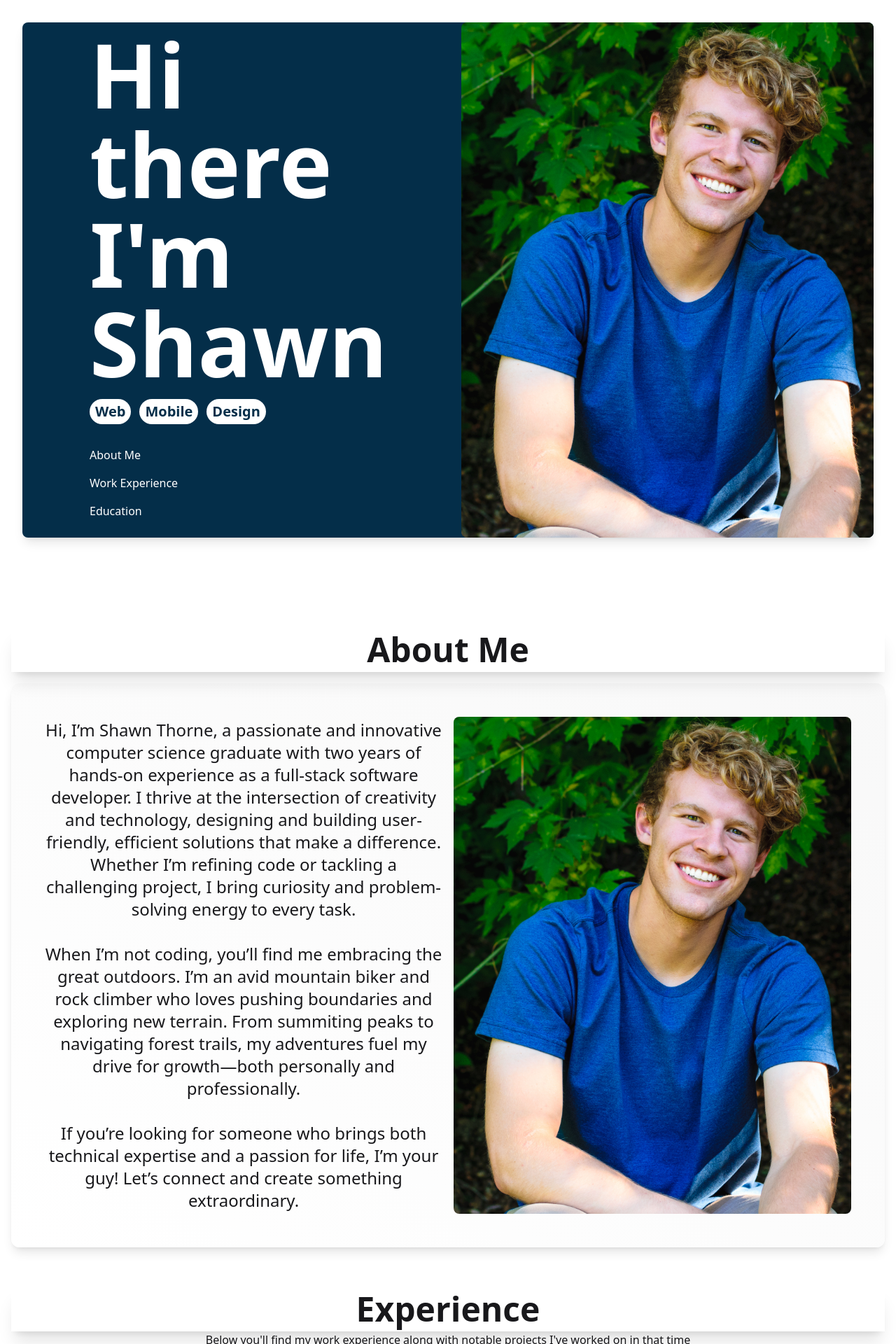
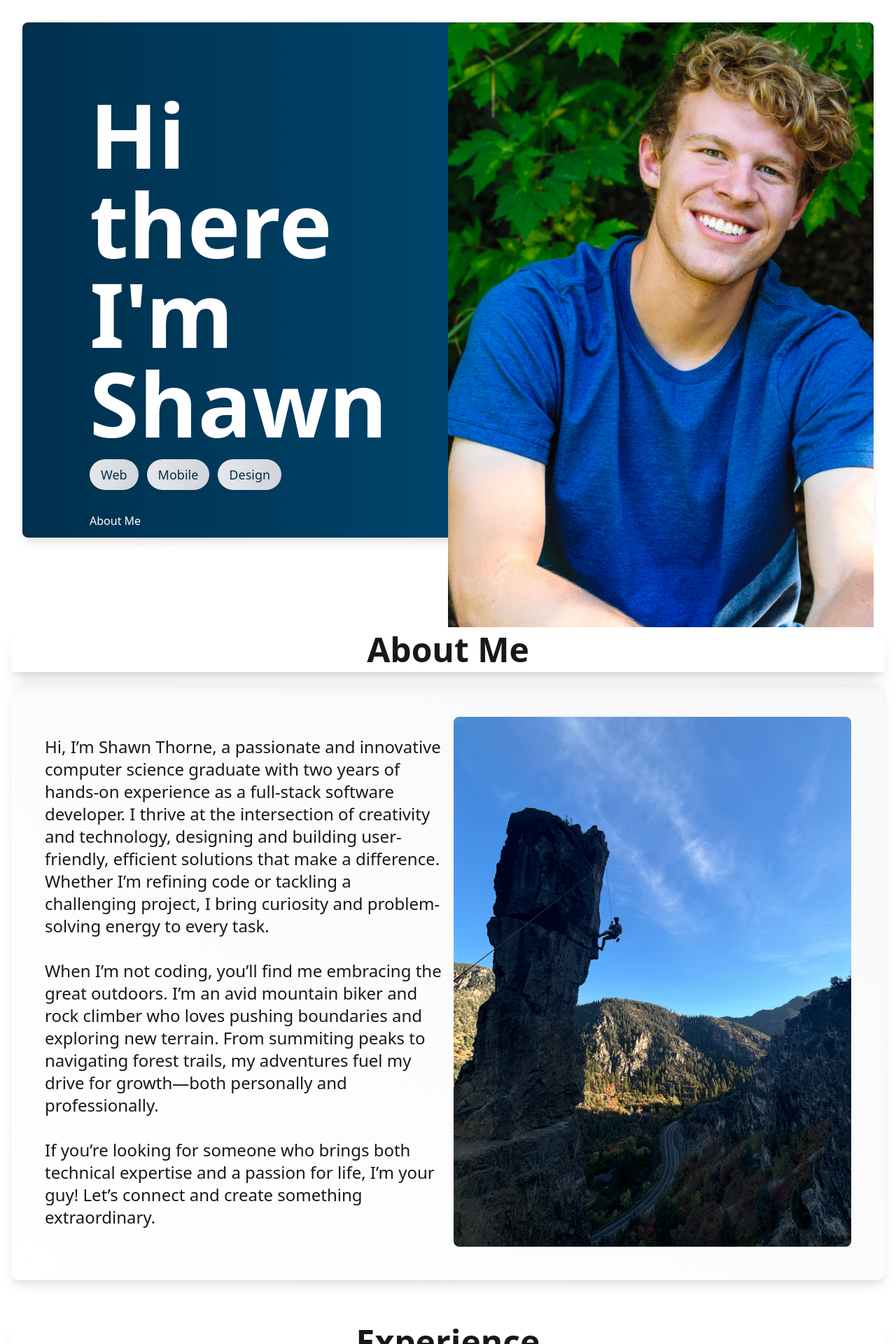
Before and after one commit to ShawnThorne/shawn_personal_site, a Vue app: page / in a window 1280 px wide. Shown: the top 1920 px of the page at 70% size. Built offline with nearby package versions, Linux system fonts and the light colour scheme.

Commit message:
header mostly done, added gradient animation on header background

```diff
--- a/src/assets/main.css
+++ b/src/assets/main.css
@@ -4,3 +4,7 @@
 .section-bg-gradient {
   @apply bg-gradient-to-tr from-base-100 to-base-200 rounded-xl shadow-lg;
 }
+
+html {
+  min-width: 100vw !important;
+}
--- a/src/components/IntroSection.vue
+++ b/src/components/IntroSection.vue
@@ -7,7 +7,7 @@
           class="grid grid-cols-1 lg:grid-cols-2 gap-4 mt-4 section-bg-gradient rounded shadow-xl p-12"
         >
           <div class="flex flex-col justify-center items-center">
-            <p class="lg:text-2xl">
+            <p class="lg:text-2xl text-left">
               Hi, I’m Shawn Thorne, a passionate and innovative computer science graduate with two
               years of hands-on experience as a full-stack software developer. I thrive at the
               intersection of creativity and technology, designing and building user-friendly,
@@ -24,7 +24,11 @@
             </p>
           </div>
           <div class="flex justify-center">
-            <img class="rounded-lg max-h-100% w-auto" src="../assets/imgs/Shawn-0752.jpg" alt="" />
+            <img
+              class="rounded-lg max-h-100% w-auto"
+              src="../assets/imgs/Shawn_Climbing_Pinacle.jpg"
+              alt=""
+            />
           </div>
         </div>
       </template>
--- a/src/components/MainHeader.vue
+++ b/src/components/MainHeader.vue
@@ -1,28 +1,28 @@
 <template>
   <div class="min-h-screen">
     <div class="text-center p-8 h-screen w-full">
-      <div class="flex bg-info-content h-full w-full text-white rounded-lg shadow-lg">
+      <div class="grid md:grid-cols-2 bg-animated h-full w-full text-white rounded-lg shadow-lg">
         <div class="flex flex-grow justify-center gap-4 items-center flex-col w-full">
-          <div class="p-24">
+          <div class="p-4 md:p-24 max-w-full">
             <div class="font-bold text-5xl xl:text-9xl text-left flex">Hi there I'm Shawn</div>
             <div class="flex gap-3 mt-4">
               <div class="flex">
                 <div
-                  class="text-info-content flex text-xl font-bold bg-white rounded-full px-2 py-1"
+                  class="text-info-content flex text-lg font-medium bg-gradient-to-r from-gray-200 to-gray-300 text-gray-800 rounded-full px-4 py-2 shadow-sm transform transition-transform hover:scale-105 hover:shadow-md"
                 >
                   Web
                 </div>
               </div>
               <div class="flex">
                 <div
-                  class="text-info-content flex text-xl font-bold bg-white rounded-full px-2 py-1"
+                  class="text-info-content flex text-lg font-medium bg-gradient-to-r from-gray-200 to-gray-300 text-gray-800 rounded-full px-4 py-2 shadow-sm transform transition-transform hover:scale-105 hover:shadow-md"
                 >
                   Mobile
                 </div>
               </div>
               <div class="flex">
                 <div
-                  class="text-info-content flex text-xl font-bold bg-white rounded-full px-2 py-1"
+                  class="text-info-content flex text-lg font-medium bg-gradient-to-r from-gray-200 to-gray-300 text-gray-800 rounded-full px-4 py-2 shadow-sm transform transition-transform hover:scale-105 hover:shadow-md"
                 >
                   Design
                 </div>
@@ -39,7 +39,7 @@
             </div>
           </div>
         </div>
-        <div class="flex justify-end items-center min-h-full h-auto w-full">
+        <div class="hidden md:flex justify-end items-center min-h-full h-auto w-full">
           <img
             class="rounded-lg max-h-full min-h-full h-auto w-auto object-cover"
             src="../assets/imgs/Shawn-0752.jpg"
@@ -67,6 +67,24 @@ function scrollElement(id: string) {
   @apply transition-all cursor-pointer mb-4;
 }
 .menuItem:hover {
-  @apply font-bold pl-4 border-l-2;
+  @apply font-bold pl-4;
+}
+
+.bg-animated {
+  @apply bg-gradient-to-r from-sky-600 via-black to-sky-800;
+  background-size: 600% 600%;
+  animation: gradientAnimation 10s ease-in-out infinite;
+}
+
+@keyframes gradientAnimation {
+  0% {
+    background-position: 0% 50%;
+  }
+  50% {
+    background-position: 100% 50%;
+  }
+  100% {
+    background-position: 0% 50%;
+  }
 }
 </style>
```
Also changed, not shown: src/assets/imgs/Shawn_Climbing_Pinacle.jpg (added).
